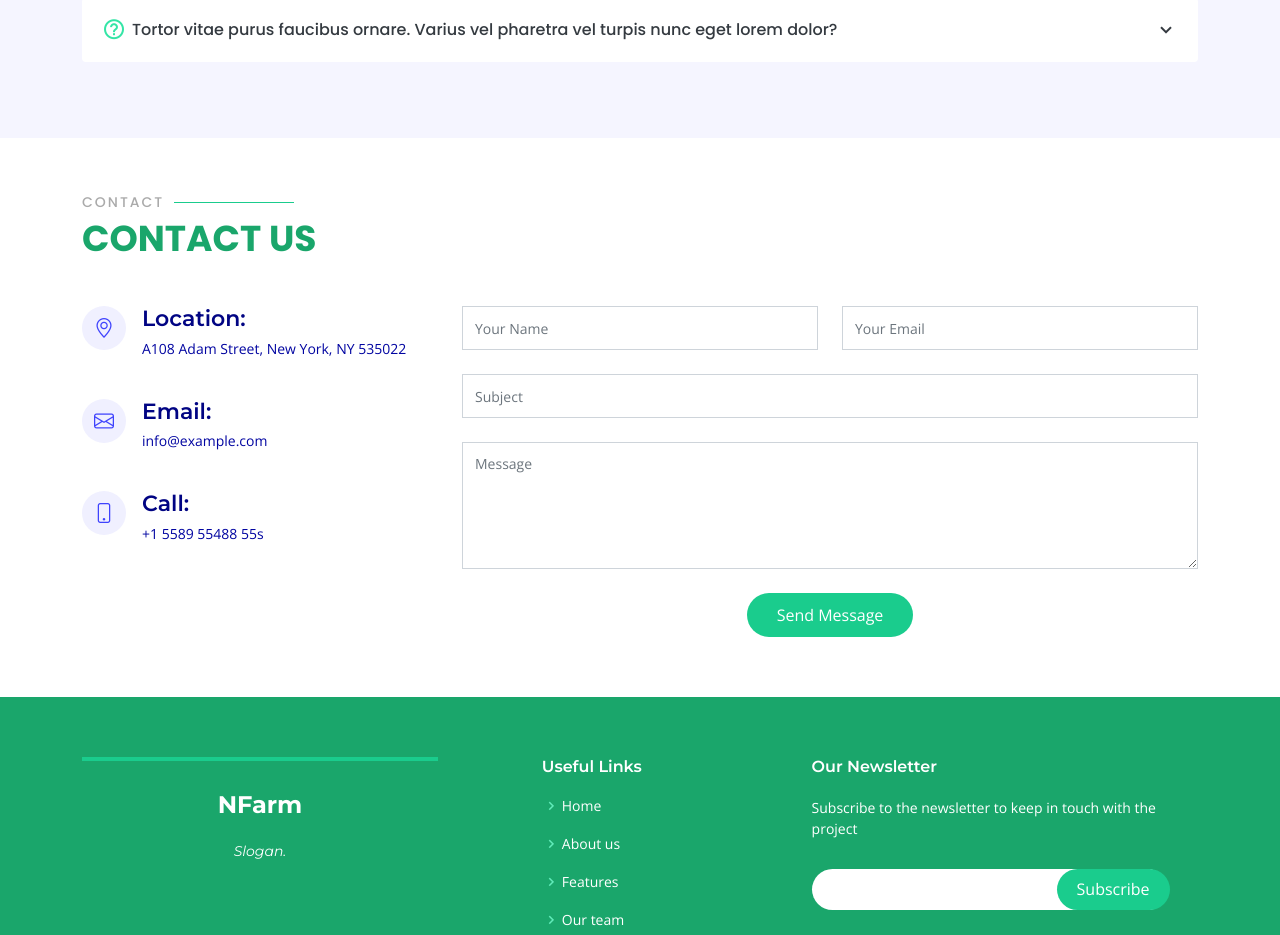
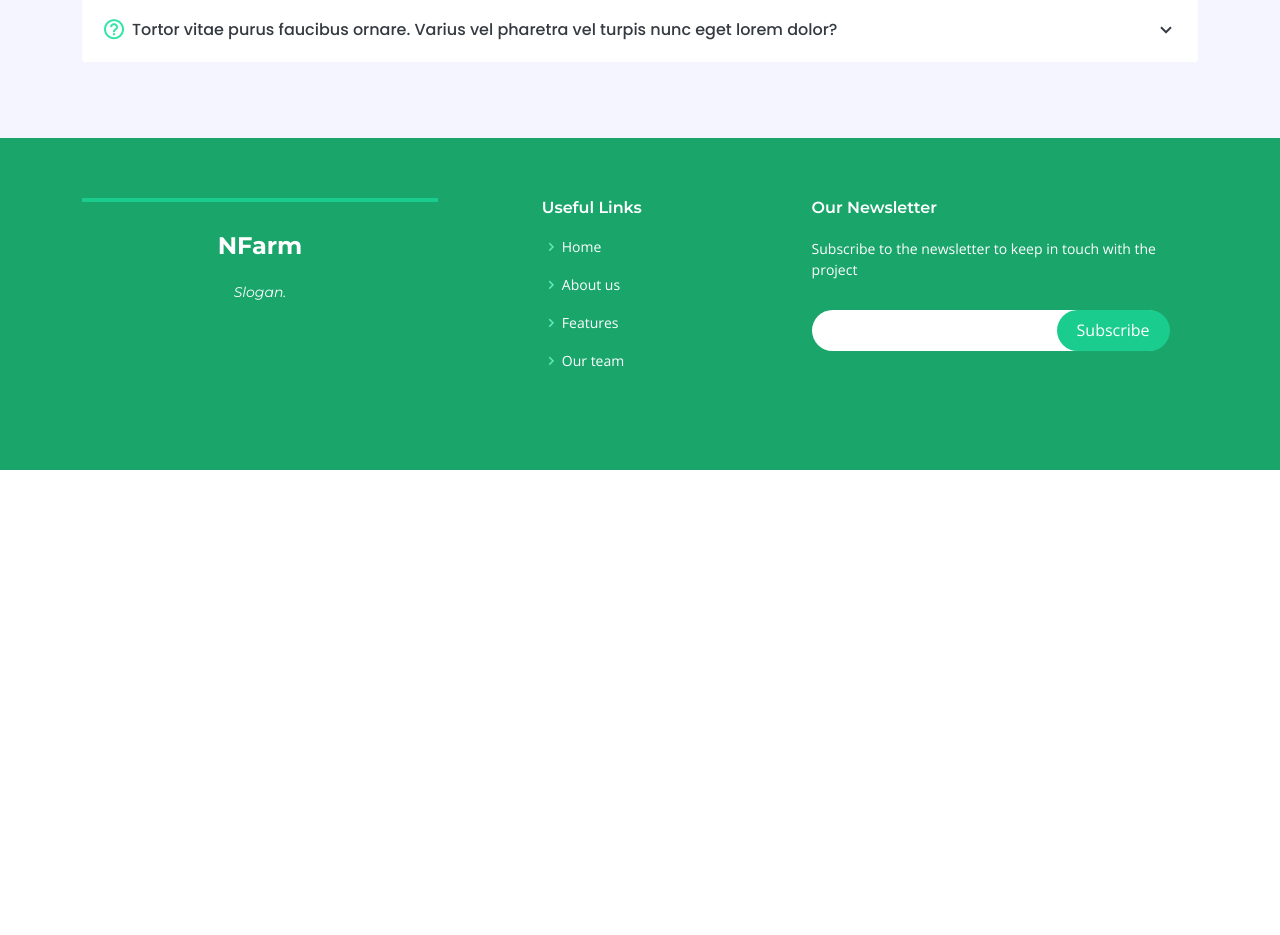
Before and after one commit to Scrabxd/NFarm, a Vue app: page / in a window 1280 px wide. Shown: the part 6080-7015 px from the top of the page. After the commit the page ends 6550 px from the top, so only its background shows below. Built offline with nearby package versions, Linux system fonts and the light colour scheme.

Commit message:
Eliminar contact

```diff
--- a/src/App.vue
+++ b/src/App.vue
@@ -11,7 +11,6 @@
       <testimonials-component/>
       <pricing-component/>
       <faq-component/>
-      <contact-component/>
     </main>
 
   <footer-component/>
@@ -28,7 +27,6 @@ import TestimonialsComponent from './components/Testimonials.vue'
 import TeamComponent from './components/Team.vue'
 import PricingComponent from './components/Pricing.vue'
 import FaqComponent from './components/Faq.vue'
-import ContactComponent from './components/Contact.vue'
 import FooterComponent from './components/Footer.vue'
 
 
@@ -46,7 +44,6 @@ export default {
     TeamComponent,
     PricingComponent,
     FaqComponent,
-    ContactComponent,
     FooterComponent,
 
   }
```
